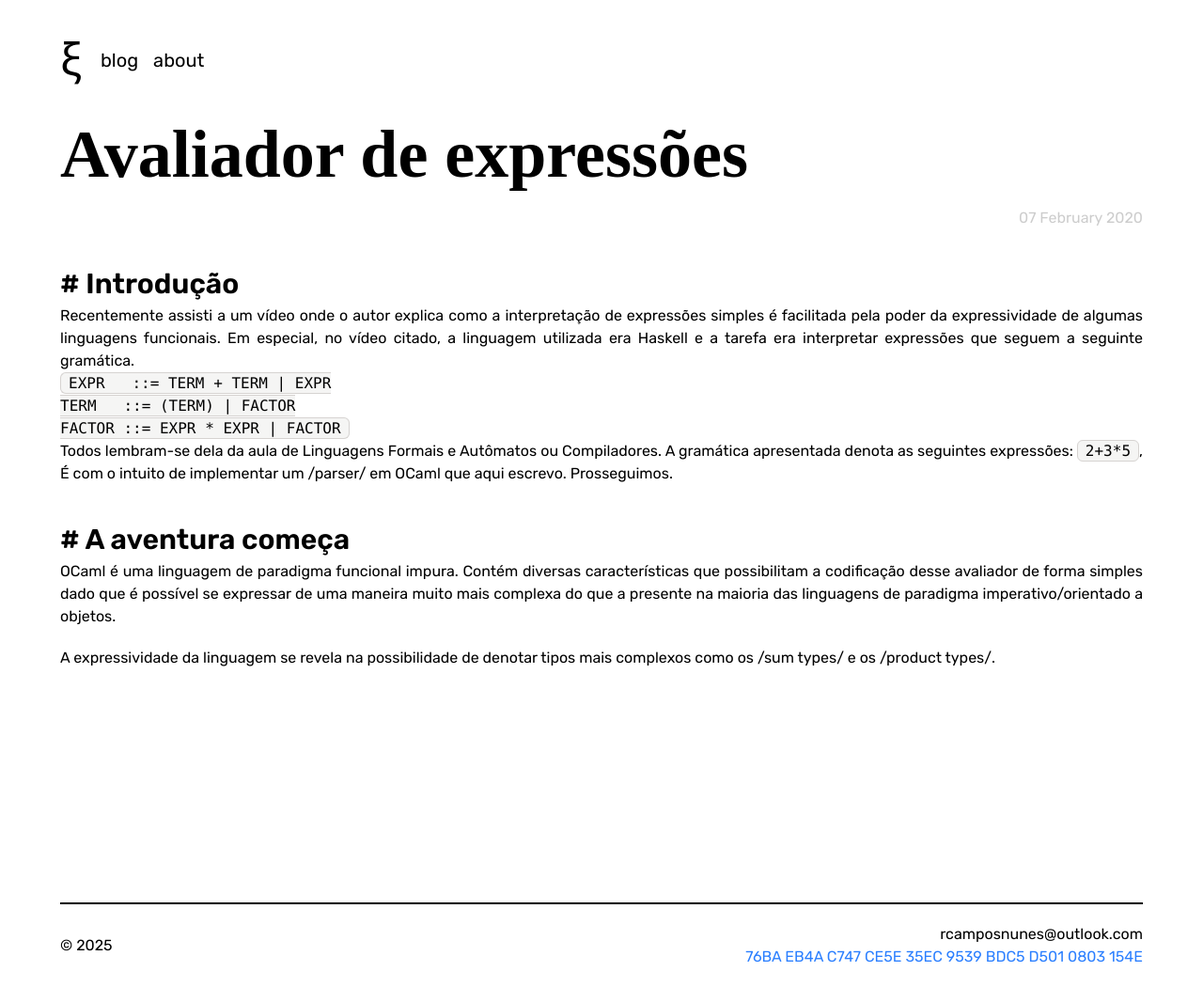
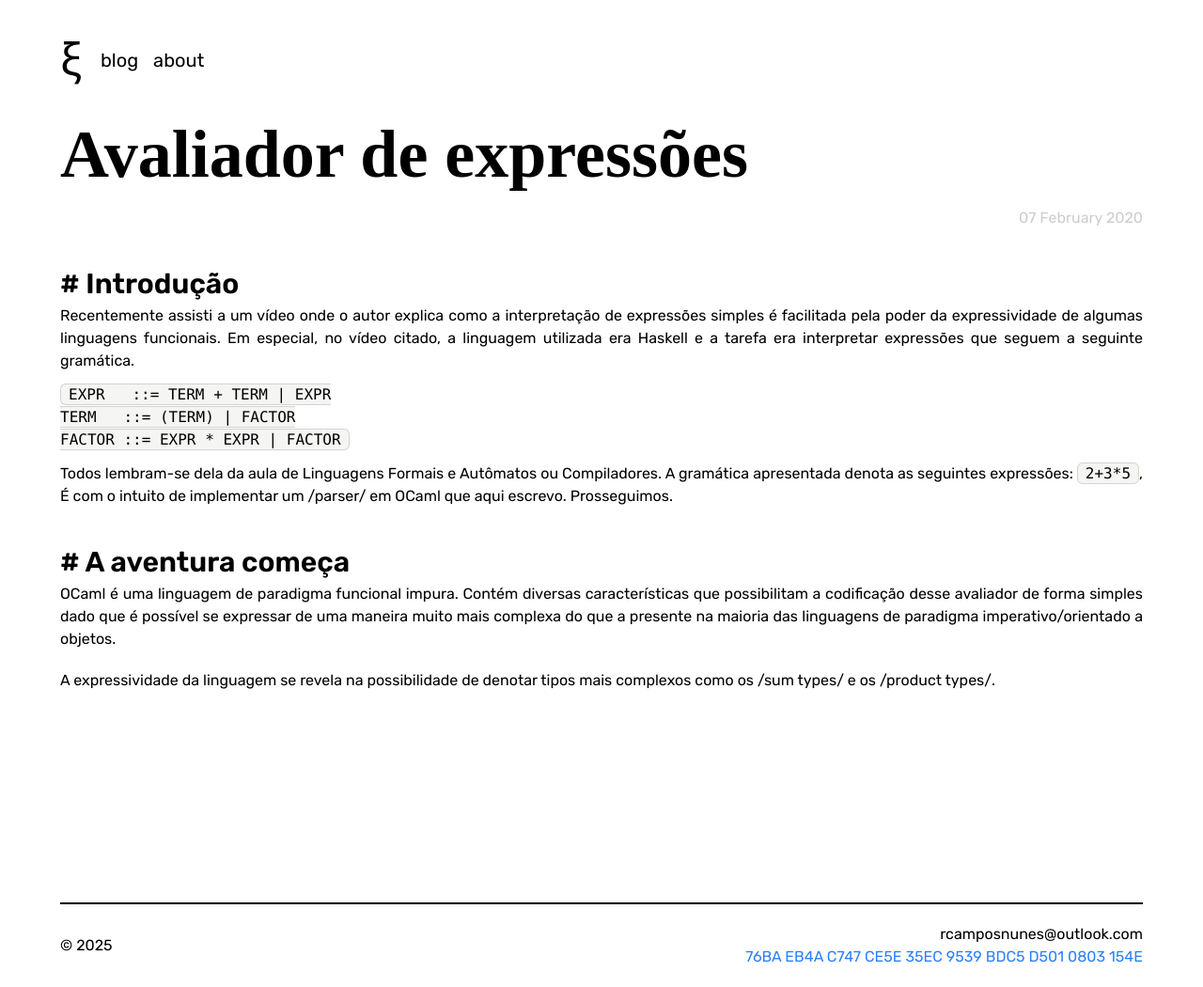
Before and after one commit to rafaelcn/rafaelcn.github.io, a Jekyll site: the page built from _posts/2020-02-07-ocaml-evaluator.md, in a window 1280 px wide. Shown: the whole page at 94% size. Built offline with Jekyll 4.4.1, drawn with Linux system fonts in a browser that asks for light colours; nearby versions of some CDN libraries; some web fonts are replaced.

Commit message:
Update website layout for some elements
Signed-off-by: Rafael Campos Nunes <rcamposnunes@outlook.com>

```diff
--- a/_layouts/crude.html
+++ b/_layouts/crude.html
@@ -50,22 +50,14 @@
             }
 
             pre {
-                @apply text-base;
+                @apply text-base mb-3 mt-3;
             }
-
             pre > code {
                 @apply rounded-md border border-stone-300;
             }
 
             code {
                 @apply px-[8px] py-[1px] bg-stone-100 border border-stone-300 rounded-md;
-            }
-
-            #post-content > p ~ p {
-                @apply mb-5;
-            }
-            #post-content > p > a {
-                @apply text-blue-500 hover:text-blue-600;
             }
 
             #post-content > h1 {
@@ -82,10 +74,15 @@
                 content: "# ";
             }
 
+            #post-content > p ~ p {
+                @apply mb-5;
+            }
+            #post-content > p > a {
+                @apply text-blue-500 hover:text-blue-600;
+            }
             #post-content > p > img {
                 @apply text-center rounded-md mt-10 mb-10;
             }
-
             #post-content > ol {
                 @apply ml-3 list-decimal list-inside;
             }
```
